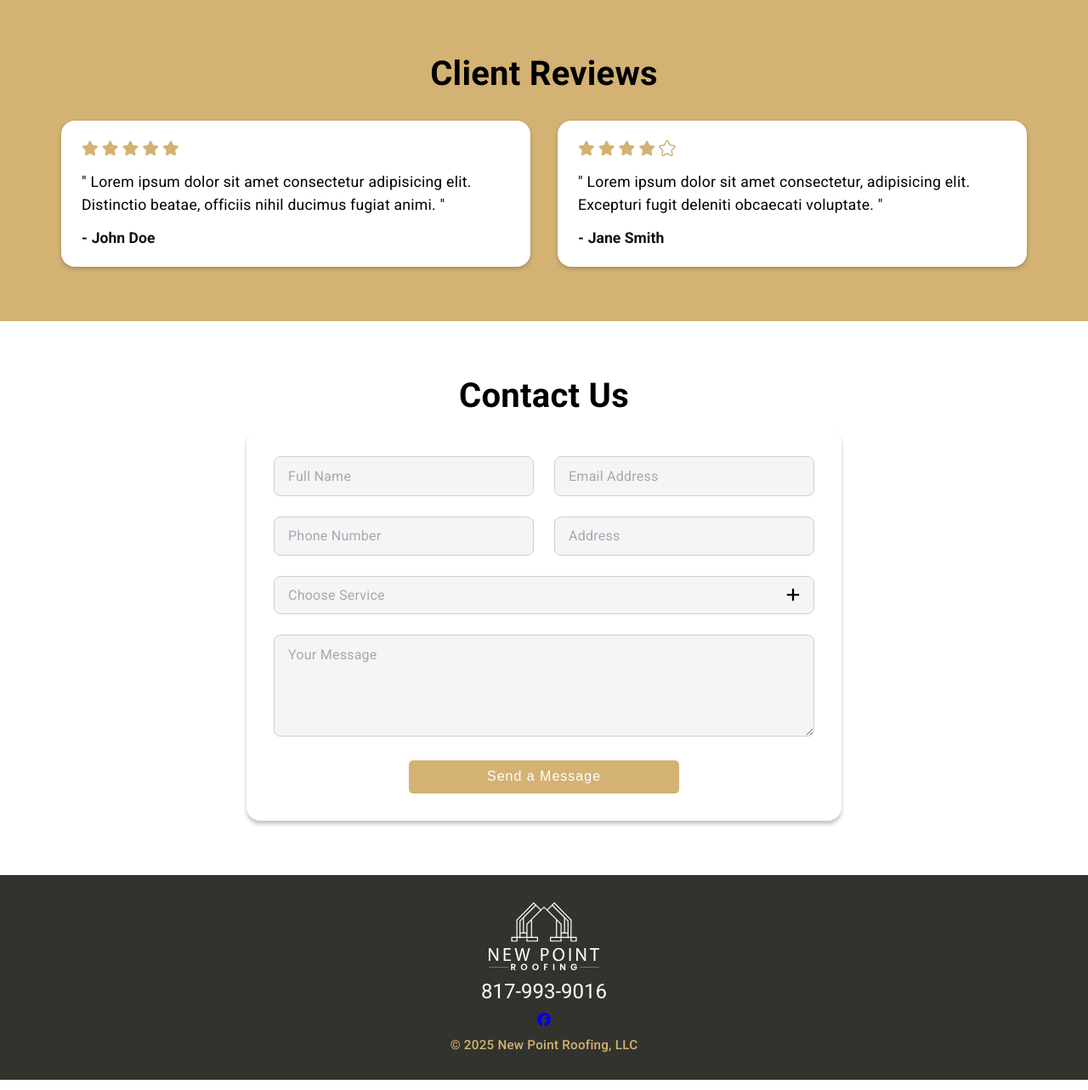
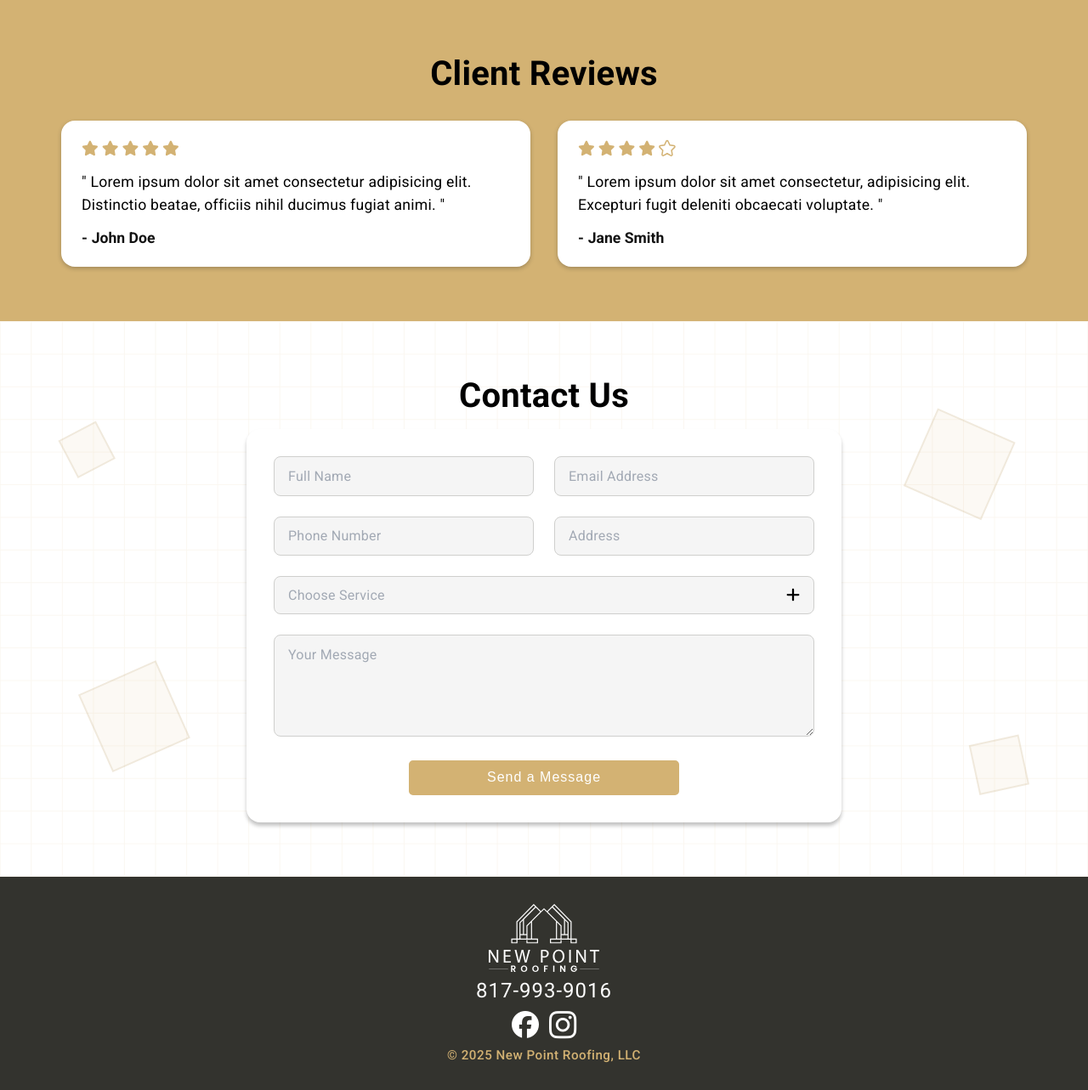
Before and after one commit to bjded/newpointroofing, a PHP site: page / in a window 1280 px wide. Shown: the part 2640-3923 px from the top of the page at 85% size. Run offline with PHP 8.4, Linux system fonts and the light colour scheme.

Commit message:
contact complete

```diff
--- a/index.html
+++ b/index.html
@@ -336,6 +336,10 @@
         <section id="contact">
             <div class="container">
                 <h2 class="container-heading">Contact Us</h2>
+                <div class="square"></div>
+                <div class="square"></div>
+                <div class="square"></div>
+                <div class="square"></div>
                 <form action="#">
                     <div class="form-group">
                         <label for="full-name"
@@ -402,7 +406,7 @@
                             placeholder="Your Message"
                         ></textarea>
                     </div>
-                    <button class="btn btn-primary">Send a Message</button>
+                    <button class="btn btn-tertiary">Send a Message</button>
                 </form>
             </div>
         </section>
@@ -420,6 +424,11 @@
                             ><span class="sr-only">Facebook</span></i
                         ></a
                     >
+                    <a href="#"
+                        ><i class="fa-brands fa-instagram"
+                            ><span class="sr-only">Instagram</span></i
+                        ></a
+                    >
                 </div>
                 <p class="copyright">&copy; 2025 New Point Roofing, LLC</p>
             </div>
--- a/styles/styles.css
+++ b/styles/styles.css
@@ -75,31 +75,43 @@ body {
 }
 
 .btn-primary {
-  border: 1px solid hsl(39, 52%, 64%);
+  border: 2px solid hsl(39, 52%, 64%);
   background-color: hsl(39, 52%, 64%);
   color: hsl(0, 0%, 100%);
 }
 .btn-primary:hover {
-  border: 1px solid hsl(0, 0%, 100%);
+  border: 2px solid hsl(0, 0%, 100%);
   background-color: hsl(0, 0%, 100%);
   color: hsl(39, 52%, 64%);
   transition: 250ms all ease;
 }
 
 .btn-secondary {
-  border: 1px solid hsl(39, 52%, 64%);
+  border: 2px solid hsl(39, 52%, 64%);
   background-color: hsl(60, 5%, 19%);
   color: hsl(0, 0%, 100%);
 }
 .btn-secondary:hover {
-  border: 1px solid hsl(39, 52%, 64%);
+  border: 2px solid hsl(39, 52%, 64%);
   background-color: hsl(39, 52%, 64%);
   color: hsl(60, 5%, 19%);
   transition: 250ms all ease;
 }
 
+.btn-tertiary {
+  border: 2px solid hsl(39, 52%, 64%);
+  background-color: hsl(39, 52%, 64%);
+  color: hsl(0, 0%, 100%);
+}
+.btn-tertiary:hover {
+  border: 2px solid hsl(39, 52%, 64%);
+  background-color: hsl(0, 0%, 100%);
+  color: hsl(39, 52%, 64%);
+  transition: 250ms all ease;
+}
+
 .btn-primary-arrow {
-  border: 1px solid hsl(39, 52%, 64%);
+  border: 2px solid hsl(39, 52%, 64%);
   background-color: hsl(39, 52%, 64%);
   color: hsl(60, 5%, 19%);
 }
@@ -234,7 +246,7 @@ nav ul li a i {
   margin-top: 1.5rem;
   font-size: 1.1rem;
   padding: 0.7rem 1.4rem;
-  font-size: 700;
+  font-weight: 700;
   letter-spacing: 2px;
 }
 
@@ -438,6 +450,10 @@ nav ul li a i {
 
 #contact {
   width: 100%;
+  background-image: url("../images/contact-grid-10.svg");
+  background-repeat: no-repeat;
+  background-position: center center;
+  background-size: cover;
   background-color: hsl(0, 0%, 100%);
 }
 #contact .container {
@@ -446,12 +462,58 @@ nav ul li a i {
   display: grid;
   grid-template-columns: 1fr;
   justify-content: center;
-  align-items: center;
+  position: relative;
 }
 #contact .container .container-heading {
   margin-bottom: 1rem;
 }
+#contact .container .square {
+  position: absolute;
+  background-color: rgba(211, 177, 114, 0.08);
+  border: 2px solid rgba(180, 151, 97, 0.16);
+  z-index: 1;
+  animation: float 8s infinite ease-in-out alternate;
+}
+#contact .container .square:nth-of-type(1) {
+  width: 50px;
+  height: 50px;
+  top: 110px;
+  left: 25px;
+  --rotation: 60deg;
+  transform: --rotation;
+}
+#contact .container .square:nth-of-type(2) {
+  width: 100px;
+  height: 100px;
+  top: 400px;
+  left: 70px;
+  --rotation: 67deg;
+  transform: rotate(67deg);
+  animation-duration: 10s;
+  animation-delay: 333ms;
+}
+#contact .container .square:nth-of-type(3) {
+  width: 60px;
+  height: 60px;
+  top: 475px;
+  left: 1100px;
+  --rotation: 77deg;
+  transform: rotate(77deg);
+  animation-duration: 9s;
+  animation-delay: 667ms;
+}
+#contact .container .square:nth-of-type(4) {
+  width: 100px;
+  height: 100px;
+  top: 100px;
+  left: 1025px;
+  --rotation: 111deg;
+  transform: rotate(111deg);
+  animation-duration: 7s;
+  animation-delay: 1000ms;
+}
 #contact .container form {
+  z-index: 2;
   width: 100%;
   display: grid;
   grid-template-columns: 1fr 1fr;
@@ -522,7 +584,7 @@ nav ul li a i {
   flex-direction: column;
   justify-content: center;
   align-items: center;
-  gap: 0.66rem;
+  gap: 0.5rem;
   padding: 2rem 1rem;
   text-align: center;
 }
@@ -534,11 +596,47 @@ nav ul li a i {
   display: block;
   font-size: 1.5rem;
   text-decoration: none;
+  letter-spacing: 1px;
   color: hsl(0, 0%, 100%);
+}
+#footer .container .socials {
+  display: flex;
+  justify-content: center;
+  align-items: center;
+  gap: 0.75rem;
+}
+#footer .container .socials i {
+  font-size: 2rem;
+  color: hsl(0, 0%, 100%);
+}
+#footer .container .socials i:hover {
+  transition: all 0.3s ease;
+  color: hsl(39, 52%, 64%);
+}
+#footer .container .socials .fa-instagram {
+  font-size: 2.3rem !important;
 }
 #footer .container .copyright {
   font-size: 0.95rem;
   font-weight: 500;
-  letter-spacing: 0.25px;
+  letter-spacing: 0.5px;
   color: hsl(39, 52%, 64%);
+}
+
+@keyframes float {
+  0% {
+    transform: translate(0, 0) rotate(var(--rotation));
+  }
+  25% {
+    transform: translate(10px, -15px) rotate(calc(var(--rotation) + 5deg));
+  }
+  50% {
+    transform: translate(-20px, 10px) rotate(calc(var(--rotation) - 5deg));
+  }
+  75% {
+    transform: translate(15px, 20px) rotate(calc(var(--rotation) + 3deg));
+  }
+  100% {
+    transform: translate(0, 0) rotate(var(--rotation));
+  }
 }/*# sourceMappingURL=styles.css.map */
--- a/styles/styles.scss
+++ b/styles/styles.scss
@@ -95,29 +95,40 @@ body {
     color: $color-dark;
 }
 .btn-primary {
-    border: 1px solid $color-secondary;
+    border: 2px solid $color-secondary;
     background-color: $color-secondary;
     color: $color-light;
     &:hover {
-        border: 1px solid $color-light;
+        border: 2px solid $color-light;
         background-color: $color-light;
         color: $color-secondary;
         transition: 250ms all ease;
     }
 }
 .btn-secondary {
-    border: 1px solid $color-secondary;
+    border: 2px solid $color-secondary;
     background-color: $color-primary;
     color: $color-light;
     &:hover {
-        border: 1px solid $color-secondary;
+        border: 2px solid $color-secondary;
         background-color: $color-secondary;
         color: $color-primary;
         transition: 250ms all ease;
     }
 }
+.btn-tertiary {
+    border: 2px solid $color-secondary;
+    background-color: $color-secondary;
+    color: $color-light;
+    &:hover {
+        border: 2px solid $color-secondary;
+        background-color: $color-light;
+        color: $color-secondary;
+        transition: 250ms all ease;
+    }
+}
 .btn-primary-arrow {
-    border: 1px solid $color-secondary;
+    border: 2px solid $color-secondary;
     background-color: $color-secondary;
     color: $color-primary;
     &::after {
@@ -264,7 +275,7 @@ nav {
         margin-top: 1.5rem;
         font-size: 1.1rem;
         padding: 0.7rem 1.4rem;
-        font-size: 700;
+        font-weight: 700;
         letter-spacing: 2px;
     }
 }
@@ -478,7 +489,10 @@ nav {
 // Contact
 #contact {
     width: 100%;
-    // min-height: 665px;
+    background-image: url("../images/contact-grid-10.svg");
+    background-repeat: no-repeat;
+    background-position: center center;
+    background-size: cover;
     background-color: $color-light;
     .container {
         max-width: $content-width;
@@ -486,11 +500,58 @@ nav {
         display: grid;
         grid-template-columns: 1fr;
         justify-content: center;
-        align-items: center;
+        // align-items: center;
+        position: relative;
         .container-heading {
             margin-bottom: 1rem;
         }
+        .square {
+            position: absolute;
+            background-color: rgba(#d3b172, 8%);
+            border: 2px solid rgba(#b49761, 16%);
+            z-index: 1;
+            animation: float 8s infinite ease-in-out alternate;
+            &:nth-of-type(1) {
+                width: 50px;
+                height: 50px;
+                top: 110px;
+                left: 25px;
+                --rotation: 60deg;
+                transform: --rotation;
+            }
+            &:nth-of-type(2) {
+                width: 100px;
+                height: 100px;
+                top: 400px;
+                left: 70px;
+                --rotation: 67deg;
+                transform: rotate(67deg);
+                animation-duration: 10s;
+                animation-delay: 333ms;
+            }
+            &:nth-of-type(3) {
+                width: 60px;
+                height: 60px;
+                top: 475px;
+                left: 1100px;
+                --rotation: 77deg;
+                transform: rotate(77deg);
+                animation-duration: 9s;
+                animation-delay: 667ms;
+            }
+            &:nth-of-type(4) {
+                width: 100px;
+                height: 100px;
+                top: 100px;
+                left: 1025px;
+                --rotation: 111deg;
+                transform: rotate(111deg);
+                animation-duration: 7s;
+                animation-delay: 1000ms;
+            }
+        }
         form {
+            z-index: 2;
             width: 100%;
             display: grid;
             grid-template-columns: 1fr 1fr;
@@ -546,6 +607,10 @@ nav {
                 width: 50%;
                 grid-column: 1 / -1;
                 margin: 0 auto;
+                // border: 2px solid $color-secondary;
+                // &:hover {
+                //     border: 2px solid $color-secondary;
+                // }
             }
         }
     }
@@ -560,7 +625,7 @@ nav {
         flex-direction: column;
         justify-content: center;
         align-items: center;
-        gap: 0.66rem;
+        gap: 0.5rem;
         padding: 2rem 1rem;
         text-align: center;
         img {
@@ -572,14 +637,50 @@ nav {
             display: block;
             font-size: 1.5rem;
             text-decoration: none;
+            letter-spacing: 1px;
             color: $color-light;
+        }
+        .socials {
+            display: flex;
+            justify-content: center;
+            align-items: center;
+            gap: 0.75rem;
+            i {
+                font-size: 2rem;
+                color: $color-light;
+                &:hover {
+                    transition: all 0.3s ease;
+                    color: $color-secondary;
+                }
+            }
+            .fa-instagram {
+                font-size: 2.3rem !important;
+            }
         }
         .copyright {
             font-size: 0.95rem;
             font-weight: 500;
-            letter-spacing: 0.25px;
+            letter-spacing: 0.5px;
             color: $color-secondary;
         }
+    }
+}
+
+@keyframes float {
+    0% {
+        transform: translate(0, 0) rotate(var(--rotation));
+    }
+    25% {
+        transform: translate(10px, -15px) rotate(calc(var(--rotation) + 5deg));
+    }
+    50% {
+        transform: translate(-20px, 10px) rotate(calc(var(--rotation) - 5deg));
+    }
+    75% {
+        transform: translate(15px, 20px) rotate(calc(var(--rotation) + 3deg));
+    }
+    100% {
+        transform: translate(0, 0) rotate(var(--rotation));
     }
 }
 
```
Also changed, not shown: images/contact-grid-10.svg (added), images/contact-grid-25.svg (added), images/contact-grid.svg (added), 3 other files.
